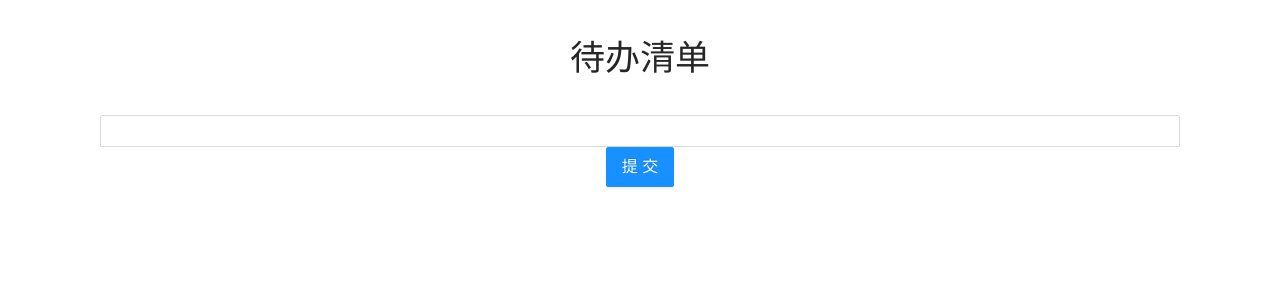
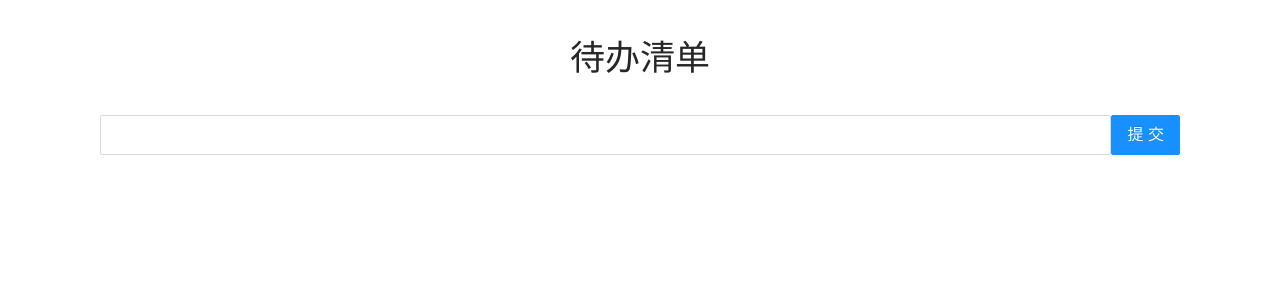
Before and after one commit to shiqingyun1024/vite-summary, a React (Vite) app in the folder todo-list/todo-list-app/: page / in a window 1280 px wide. Shown: the top 300 px of the page. Built offline with nearby package versions, Linux system fonts and the light colour scheme.

Commit message:
vite的学习

```diff
--- a/todo-list/todo-list-app/src/components/ToDoItem/index.jsx
+++ b/todo-list/todo-list-app/src/components/ToDoItem/index.jsx
@@ -6,7 +6,7 @@ const ToDoItem = () => {
         console.log('handleSubmit');
     }
     return (
-        <div>
+        <div className="todo-item-input">
             <Input />
             <Button size="large" type="primary" onClick={handleSubmit}>提交</Button>
         </div>
--- a/todo-list/todo-list-app/src/index.css
+++ b/todo-list/todo-list-app/src/index.css
@@ -10,3 +10,8 @@ body{
   font-size: 35px;
   margin: 30px;
 }
+
+.todo-item-input{
+  display: flex;
+  justify-content: space-between;
+}
```
